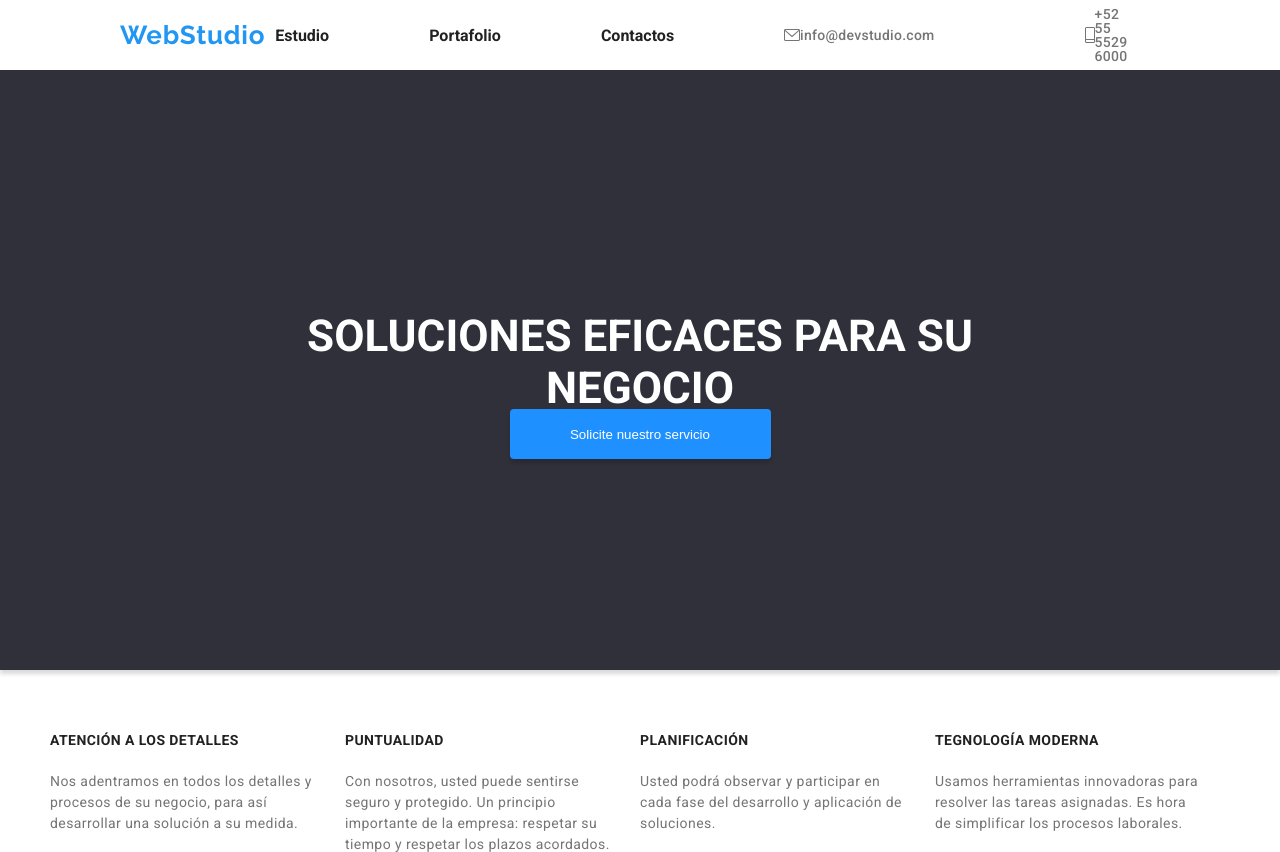
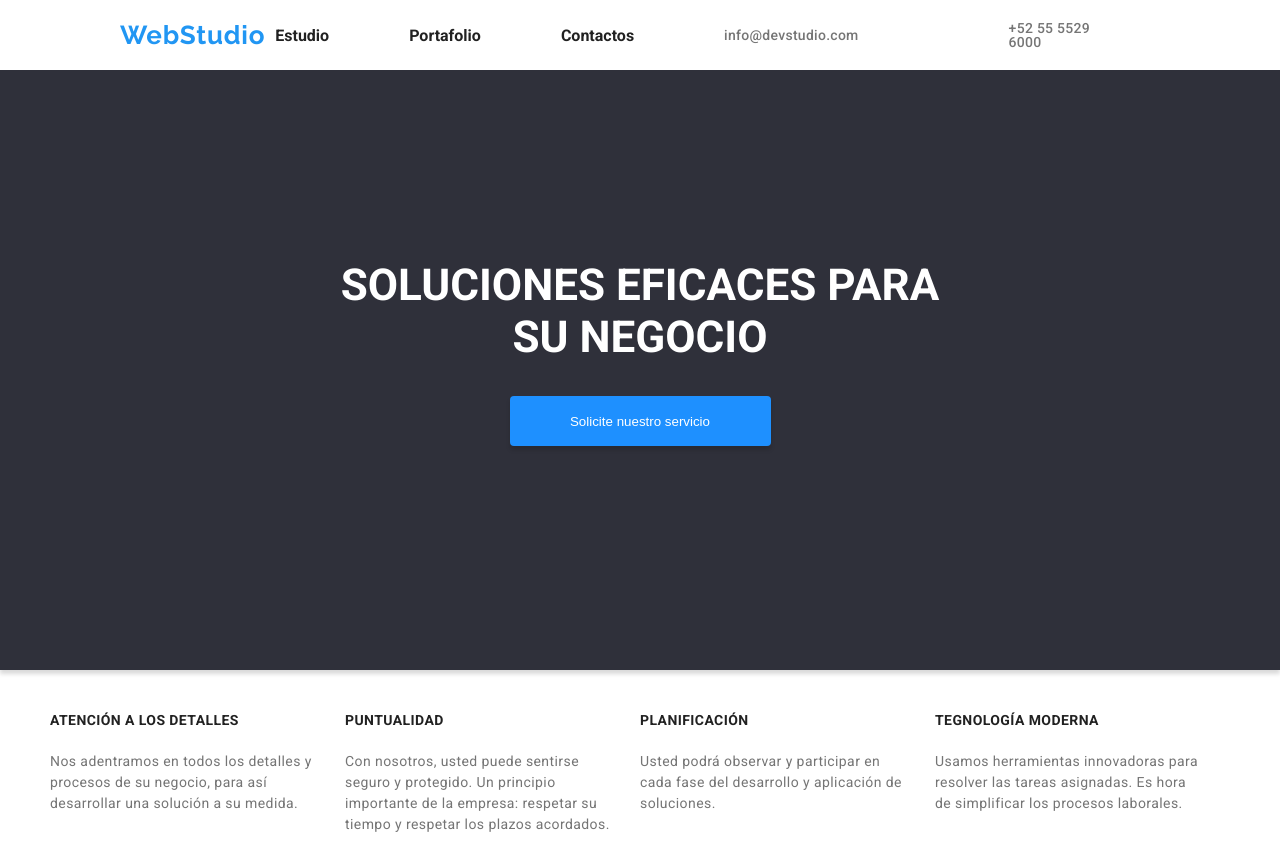
Before and after one commit to javierp2021/goit-markup-hw-02, a plain HTML site: page index.html in a window 1280 px wide. Shown: the top 852 px of the page. Drawn offline with Linux system fonts and the light colour scheme.

Commit message:
version.2

```diff
--- a/css/styles.css
+++ b/css/styles.css
@@ -93,7 +93,7 @@
   }
   nav a {
     font-weight: 600;
-    padding-right: 100px;
+    padding-right: 80px;
   }
 nav a:hover,
 nav a:focus {
@@ -131,7 +131,9 @@ nav a:active {
     height: 120px;
     text-align: center;
     text-transform: uppercase;
-    width: 696px;
+    /* width: 691px; */
+    width: 600px;
+    margin-top: -8%;
   }
 
   .main-button {
@@ -146,7 +148,7 @@ nav a:active {
     flex-direction: row;
     height: 50px;
     justify-content: center;
-    margin-top: 10%;
+    margin-top: 8%;
     position: absolute;
     width: 261px;
     cursor: pointer;
@@ -165,7 +167,7 @@ nav a:active {
     display: flex;
     flex-direction: row;
     justify-content: center;
-    margin-top: 60px;
+    margin-top: 40px;
   }
   .main-content-title {
     color: var(--main-content-title);
--- a/index.html
+++ b/index.html
@@ -32,17 +32,15 @@
       </ul>
     </nav>
     <figure class="nav-bar-info">
-      <img src="images/email.svg" class="nav-bar-icon" alt="Imagen contacto">
       <a href="mailto:info@devstudio.com" target="_blank" class="nav-link">info@devstudio.com</a>
     </figure>
     <figure class="nav-bar-info">
-      <img src="images/cellphon.jpg" class="nav-bar-icon" alt="Imagen Contacto">
       <a href="#" target="_blank" class="nav-link">+52 55 5529 6000</a>
     </figure>
   </header>
   <main>
     <article class="content">
-      <h1 class="article-title">SOLUCIONES EFICACES PARA SU NEGOCIO</h1>
+      <h1 class="article-title">SOLUCIONES EFICACES PARA     SU NEGOCIO</h1>
       <button class="main-button">Solicite nuestro servicio</button>
     </article>
     <div class="main-content">
```
